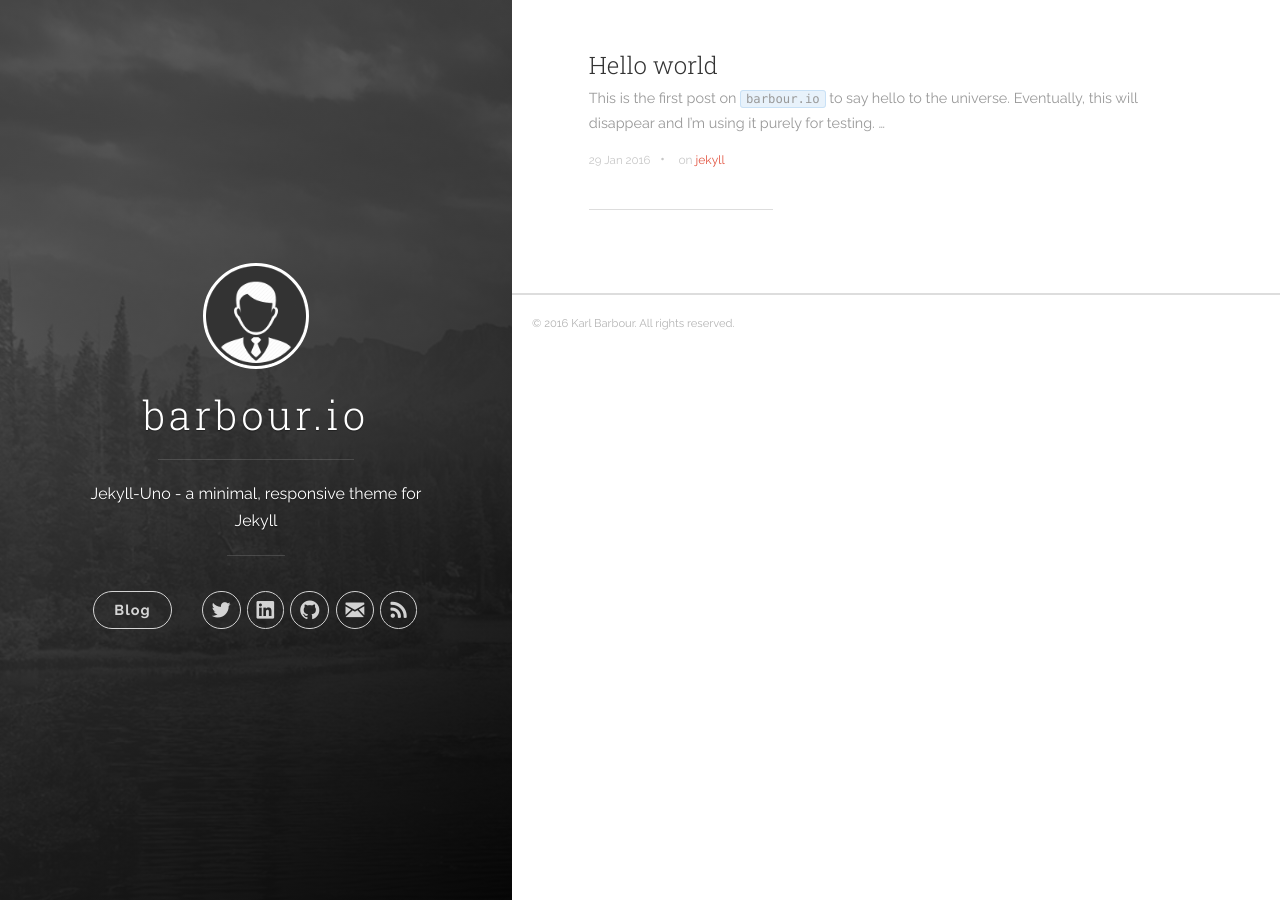
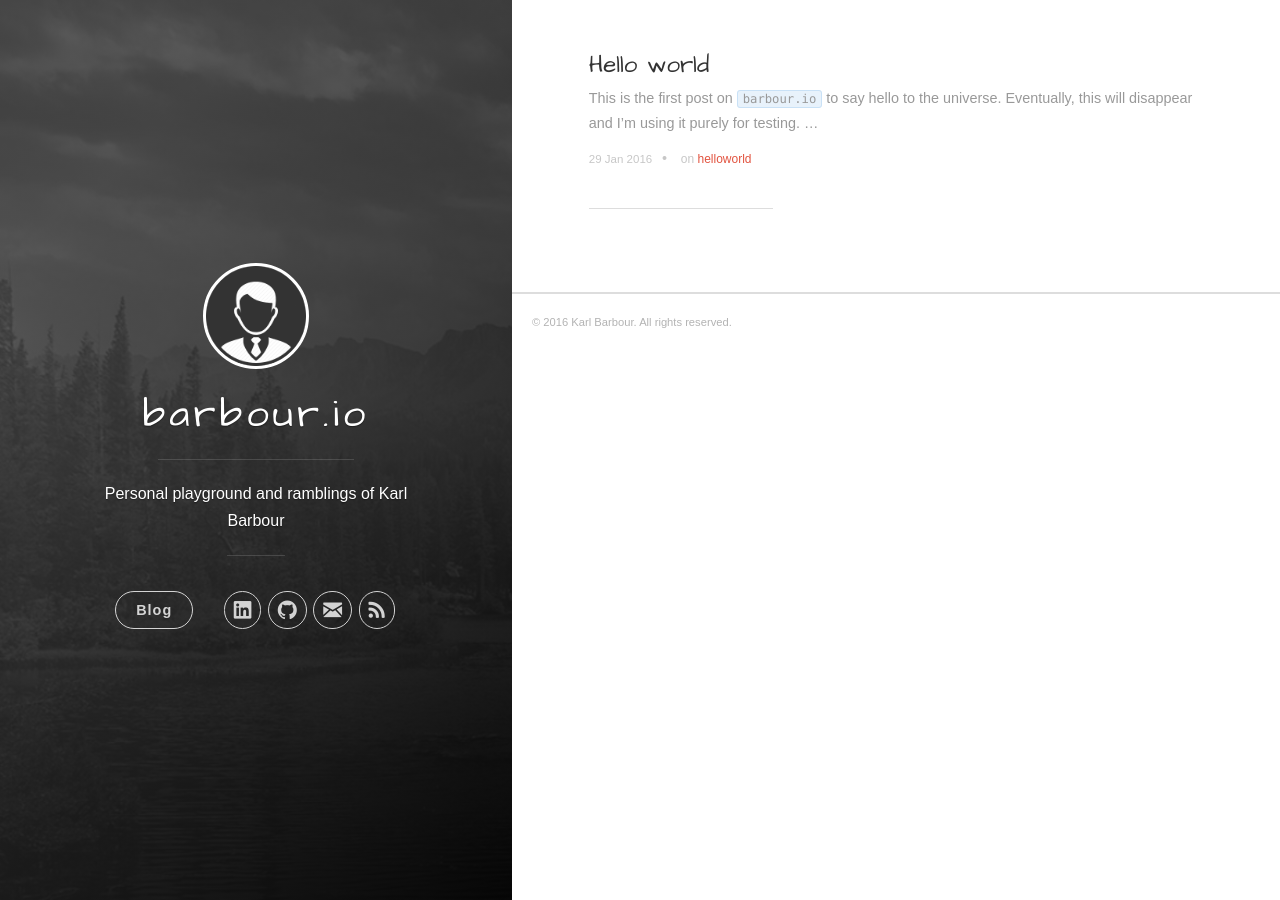
Before and after one commit to Hynes-J/hynes-j.github.io, a Jekyll site: the page built from index.html, in a window 1280 px wide. Built offline with Jekyll 4.4.1, drawn with Linux system fonts in a browser that asks for light colours; nearby versions of some CDN libraries; the list of posts is cut into pages by our own code.

Commit message:
Small changes to basic content

```diff
--- a/_config.yml
+++ b/_config.yml
@@ -1,14 +1,13 @@
 # Site settings
 title: barbour.io
-description: 'Jekyll-Uno - a minimal, responsive theme for Jekyll'
-url: 'http://karl-barbour.github.io'
+description: 'Personal playground and ramblings of Karl Barbour'
+url: 'http://blog.barbour.io'
 baseurl: '/'
 # google_analytics: 'UA-XXXXXX-X'
 
 author:
   name: 'Karl Barbour'
   email: karl@barbour.io
-  twitter_username: x
   github_username:  karl-barbour
   linkedin_username:  karlbarbour
 
--- a/_posts/2016-01-29-hello-world.markdown
+++ b/_posts/2016-01-29-hello-world.markdown
@@ -3,7 +3,7 @@ layout: post
 title:  "Hello world"
 date:   2016-01-29 11:46:00
 categories: helloworld
-tags: [jekyll]
+tags: [helloworld]
 ---
 This is the first post on `barbour.io` to say hello to the universe. Eventually, this will disappear and I'm using it purely for testing.
 
--- a/css/uno.css
+++ b/css/uno.css
@@ -1,4 +1,6 @@
-@import 'http://fonts.googleapis.com/css?family=Raleway:400,700|Roboto+Slab:300,400)';
+/* Old font: @import 'http://fonts.googleapis.com/css?family=Raleway:400,700|Roboto+Slab:300,400)'; */
+@import url(https://fonts.googleapis.com/css?family=Architects+Daughter);
+
 /* http://meyerweb.com/eric/tools/css/reset/
 	 v2.0 | 20110126
 	 License: none (public domain)
@@ -953,7 +955,7 @@ h5,
 h5 {
 	margin-top: .8em;
 	margin-bottom: .4em;
-	font-family: "Roboto Slab", serif;
+	font-family: "Architects Daughter", cursive;
 	font-weight: lighter;
 	color: #333333;
 	-webkit-font-smoothing: antialiased; }
@@ -995,7 +997,7 @@ blockquote {
 	background: #f8f8f8;
 	border: 1px solid #eeeeee;
 	border-radius: 3px;
-	font-family: "Roboto Slab", serif;
+	font-family: "Architects Daughter", cursive;
 	font-weight: lighter;
 	font-style: italic;
 	font-size: 1.3em;
@@ -1063,7 +1065,7 @@ pre {
 	color: #999999; }
 
 .intro {
-	font-family: "Roboto Slab", serif;
+	font-family: "Architects Daughter", cursive;
 	font-size: 1.2em;
 	font-weight: lighter;
 	color: #999999; }
@@ -1196,7 +1198,7 @@ hr {
 	color: #FFF; }
 
 .panel-subtitle {
-	font-family: "Roboto Slab", serif;
+	font-family: "Architects Daughter", cursive;
 	font-size: 1.2em;
 	font-weight: lighter;
 	letter-spacing: 3px;
```
Also changed, not shown: screenshot.png (deleted), 1 other file.
